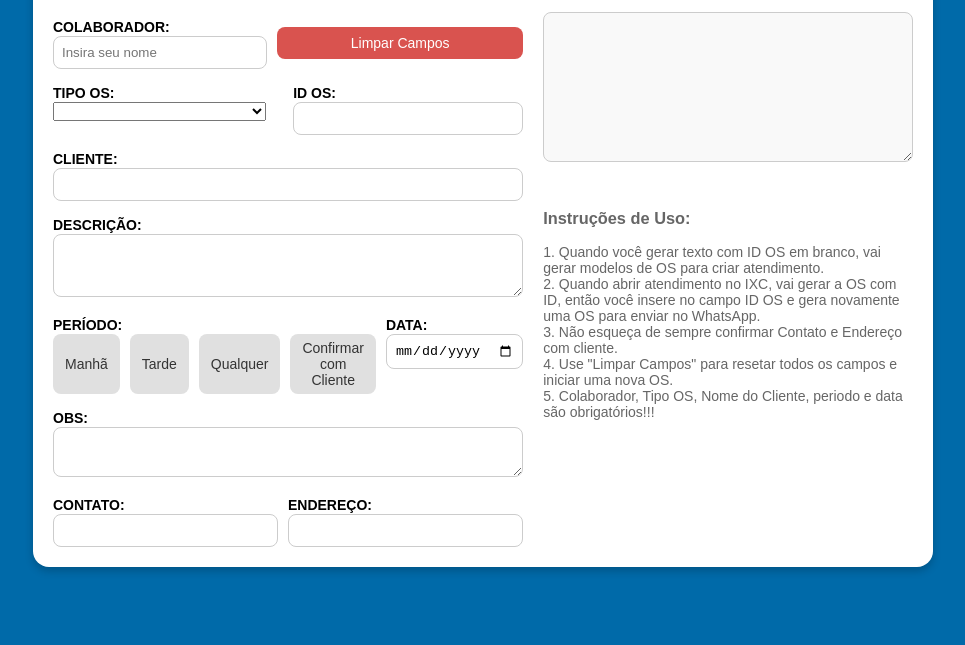
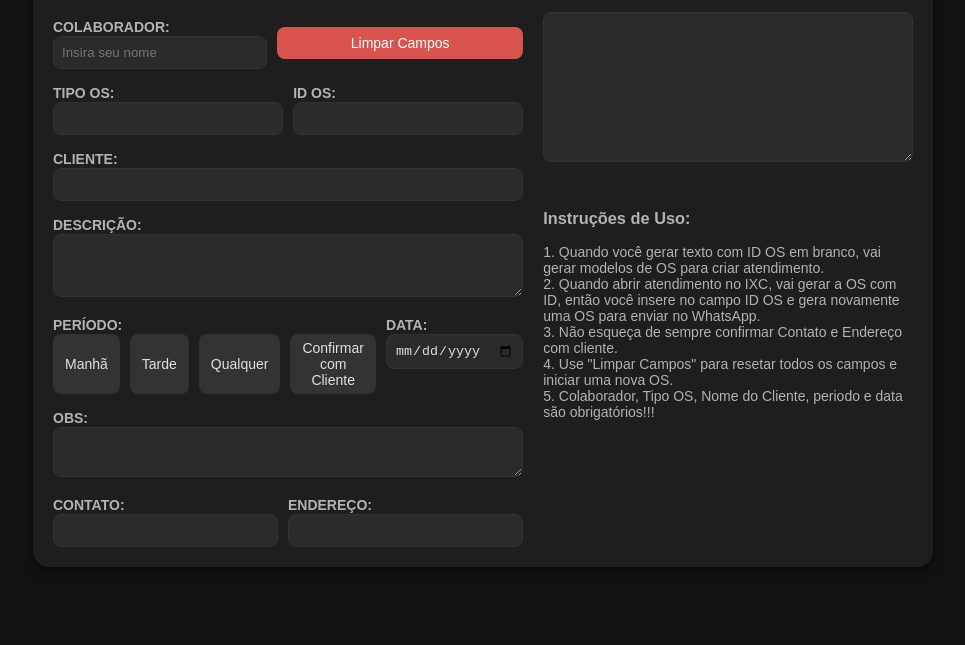
Before and after one commit to JorgeFreeWayProjects/Gerador-OS, a plain HTML site: page index.html in a window 1280 px wide. Shown: the part 155-800 px from the top of the page, without its empty margins (157-1122 px from the left). Drawn offline with Linux system fonts and the light colour scheme.

Commit message:
Update style.css

```diff
--- a/style.css
+++ b/style.css
@@ -5,57 +5,80 @@ body {
     align-items: center;
     height: 100vh;
     margin: 0;
-    background-color: #006AA9;
+    background-color: #121212;
     padding: 20px;
     box-sizing: border-box;
 }
+
+select {
+    width: 100%;
+    padding: 8px;
+    border: 1px solid #333;
+    border-radius: 8px;
+    background-color: #2b2b2b;
+    color: #e0e0e0;
+    box-sizing: border-box;
+    appearance: none; /* Remove o estilo padrão do seletor */
+}
+
 .container {
     display: flex;
     gap: 20px;
     width: 100%;
     max-width: 900px;
-    background-color: #ffffff;
+    background-color: #1e1e1e;
     padding: 20px;
     border-radius: 16px;
-    box-shadow: 0 4px 8px rgba(0, 0, 0, 0.2);
+    box-shadow: 0 4px 8px rgba(0, 0, 0, 0.5);
     box-sizing: border-box;
 }
+
 .col-left, .col-right {
     flex: 1;
     display: flex;
     flex-direction: column;
     gap: 15px;
 }
+
 h2 {
     text-align: center;
-    color: #333333;
+    color: #e0e0e0;
     margin-bottom: 20px;
     font-size: 20px;
 }
+
 .form-row {
     display: flex;
     gap: 10px;
 }
+
 label {
     font-weight: bold;
     margin-bottom: 5px;
     font-size: 14px;
+    color: #b3b3b3;
 }
+
 input[type="text"], input[type="date"], textarea {
     width: 100%;
     padding: 8px;
-    border: 1px solid #cccccc;
+    border: 1px solid #333;
     border-radius: 8px;
+    background-color: #2b2b2b;
+    color: #e0e0e0;
     box-sizing: border-box;
 }
+
 .half-width {
     flex: 0.5;
 }
+
 .clear-row {
     display: flex;
     align-items: center;
     gap: 10px;
 }
+
 .clear-button {
     padding: 8px 16px;
     background-color: #d9534f;
@@ -65,35 +88,41 @@ input[type="text"], input[type="date"], textarea {
     cursor: pointer;
     font-size: 14px;
 }
+
 textarea {
     resize: vertical;
     min-height: 50px;
     max-height: 150px;
     overflow-y: auto;
 }
+
 .button-group {
     display: flex;
     gap: 10px;
 }
+
 .button-option {
     padding: 6px 12px;
     border: none;
     border-radius: 8px;
     cursor: pointer;
-    background-color: #e0e0e0;
-    color: #333;
+    background-color: #333;
+    color: #e0e0e0;
     transition: background-color 0.3s ease;
     font-size: 14px;
 }
+
 .button-option.active {
     background-color: #4CAF50;
     color: white;
 }
+
 .action-buttons {
     display: flex;
     gap: 10px;
     margin-top: 15px;
 }
+
 button {
     flex: 1;
     padding: 12px;
@@ -104,14 +133,17 @@ button {
     cursor: pointer;
     transition: background-color 0.3s ease;
 }
+
 button:hover {
     background-color: #45a049;
 }
+
 #output {
     padding: 15px;
-    border: 1px solid #cccccc;
+    border: 1px solid #333;
     border-radius: 8px;
-    background-color: #f9f9f9;
+    background-color: #2b2b2b;
+    color: #e0e0e0;
     white-space: pre-wrap;
     overflow-y: auto;
     max-width: 100%;
@@ -120,6 +152,7 @@ button:hover {
     word-wrap: break-word;
     height: 200px;
 }
+
 #popupMessage {
     position: fixed;
     top: 20px;
@@ -132,8 +165,9 @@ button:hover {
     display: none;
     font-size: 16px;
 }
+
 .instructions {
     margin-top: 15px;
     font-size: 14px;
-    color: #666;
+    color: #b3b3b3;
 }
```
